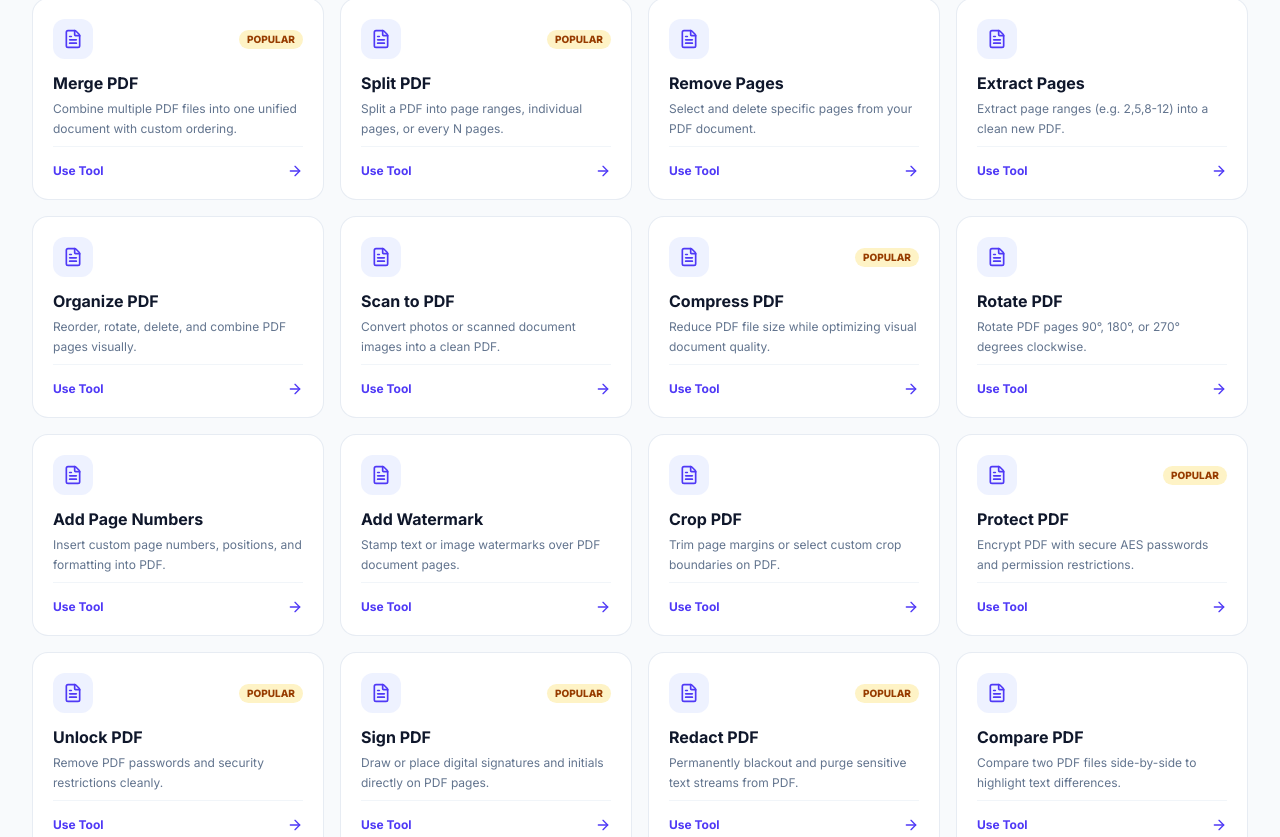
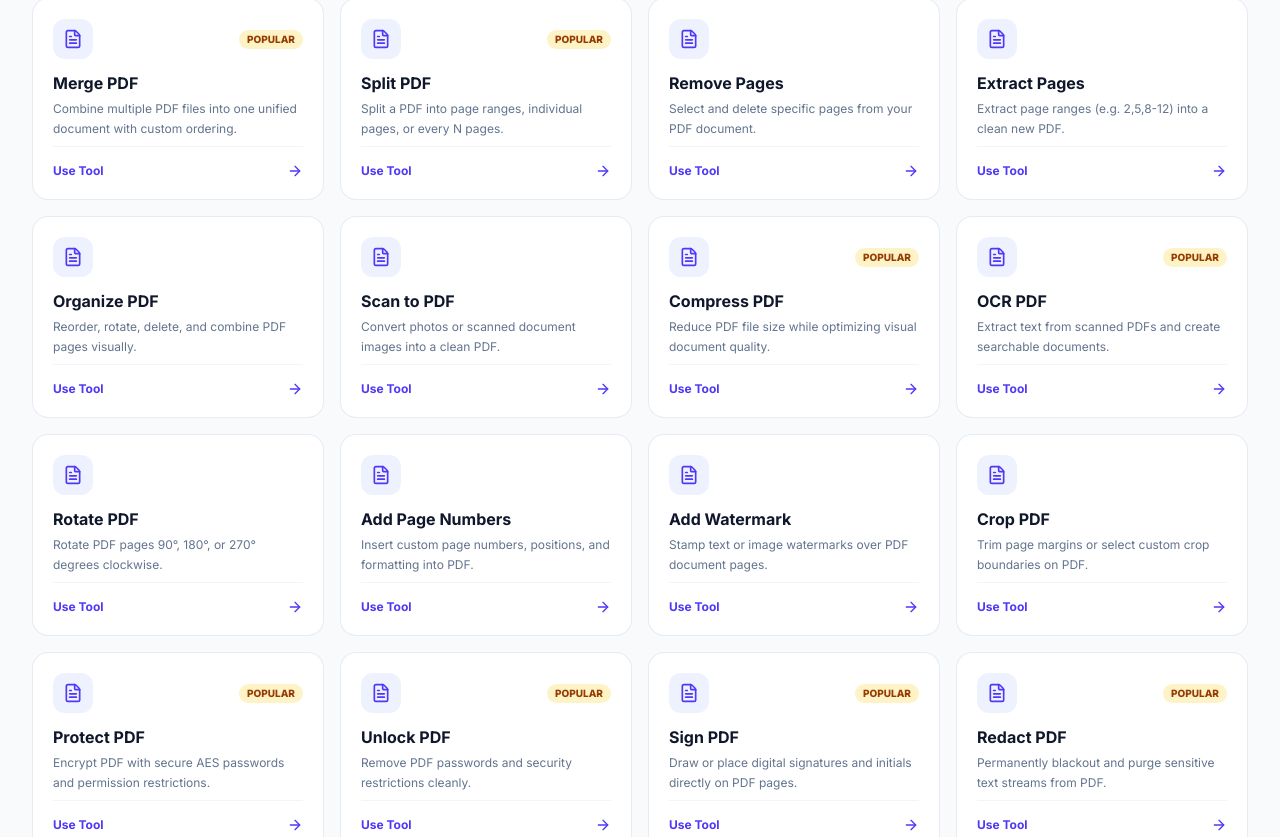
Before and after one commit to subiff270-cmd/Docflow, a Next.js app in the folder frontend/: page / in a window 1280 px wide. Shown: the part 1684-2521 px from the top of the page. Built offline with nearby package versions, Linux system fonts and the light colour scheme; no server answers.

Commit message:
Fix: Restored OCR PDF tool and removed the raw Extracted Text preview box from OCR PDF results

```diff
--- a/frontend/src/components/Navbar.tsx
+++ b/frontend/src/components/Navbar.tsx
@@ -113,6 +113,7 @@ export default function Navbar() {
               </button>
               {activeDropdown === "ocr" && (
                 <div className="absolute top-full left-0 w-64 bg-white/95 backdrop-blur-xl rounded-2xl shadow-2xl shadow-indigo-500/5 border border-indigo-100/50 p-3 space-y-1 z-50 animate-in fade-in">
+                  <Link href="/ocr-pdf" className="block px-3 py-2 text-xs font-semibold text-slate-700 hover:bg-indigo-50 hover:text-indigo-600 rounded-lg">OCR PDF</Link>
                   <Link href="/indian-language-documents" className="block px-3 py-2 text-xs font-semibold text-slate-700 hover:bg-indigo-50 hover:text-indigo-600 rounded-lg">Indian Language Documents</Link>
                   <Link href="/image-to-text" className="block px-3 py-2 text-xs font-semibold text-slate-700 hover:bg-indigo-50 hover:text-indigo-600 rounded-lg">Image to Text</Link>
                 </div>
@@ -320,6 +321,7 @@ export default function Navbar() {
               </button>
               {mobileExpanded === "ocr" && (
                 <div className="pl-6 space-y-0.5 pb-2 animate-in">
+                  <Link href="/ocr-pdf" onClick={closeMobile} className="block px-4 py-2.5 text-xs font-semibold text-slate-600 hover:text-indigo-600 rounded-lg">OCR PDF</Link>
                   <Link href="/indian-language-documents" onClick={closeMobile} className="block px-4 py-2.5 text-xs font-semibold text-slate-600 hover:text-indigo-600 rounded-lg">Indian Language Documents</Link>
                   <Link href="/image-to-text" onClick={closeMobile} className="block px-4 py-2.5 text-xs font-semibold text-slate-600 hover:text-indigo-600 rounded-lg">Image to Text</Link>
                 </div>
--- a/frontend/src/components/ToolWorkspace.tsx
+++ b/frontend/src/components/ToolWorkspace.tsx
@@ -2145,8 +2145,8 @@ export default function ToolWorkspace({ tool }: ToolWorkspaceProps) {
               </div>
             )}
 
-            {/* OCR Extracted Text Preview */}
-            {result.extracted_text && (
+            {/* Extracted Text Preview (only for Image to Text) */}
+            {result.extracted_text && tool.id === "image-to-text" && (
               <div className="space-y-2">
                 <span className="text-xs font-bold text-slate-700 uppercase tracking-wider">Extracted Text</span>
                 <div className="p-4 bg-white rounded-2xl border border-slate-200 max-h-48 overflow-y-auto font-mono text-xs text-slate-800 whitespace-pre-wrap leading-relaxed">
--- a/frontend/src/lib/toolsData.ts
+++ b/frontend/src/lib/toolsData.ts
@@ -252,6 +252,19 @@ export const TOOLS: ToolItem[] = [
     multiple: false,
     popular: true,
   },
+  {
+    id: "ocr-pdf",
+    name: "OCR PDF",
+    category: "OPTIMIZE PDF",
+    description: "Extract text from scanned PDFs and create searchable documents.",
+    iconName: "ScanText",
+    href: "/ocr-pdf",
+    endpoint: "ocr-pdf",
+    accept: ".pdf",
+    multiple: false,
+    popular: true,
+  },
+
   // EDIT PDF
   {
     id: "rotate-pdf",
```
